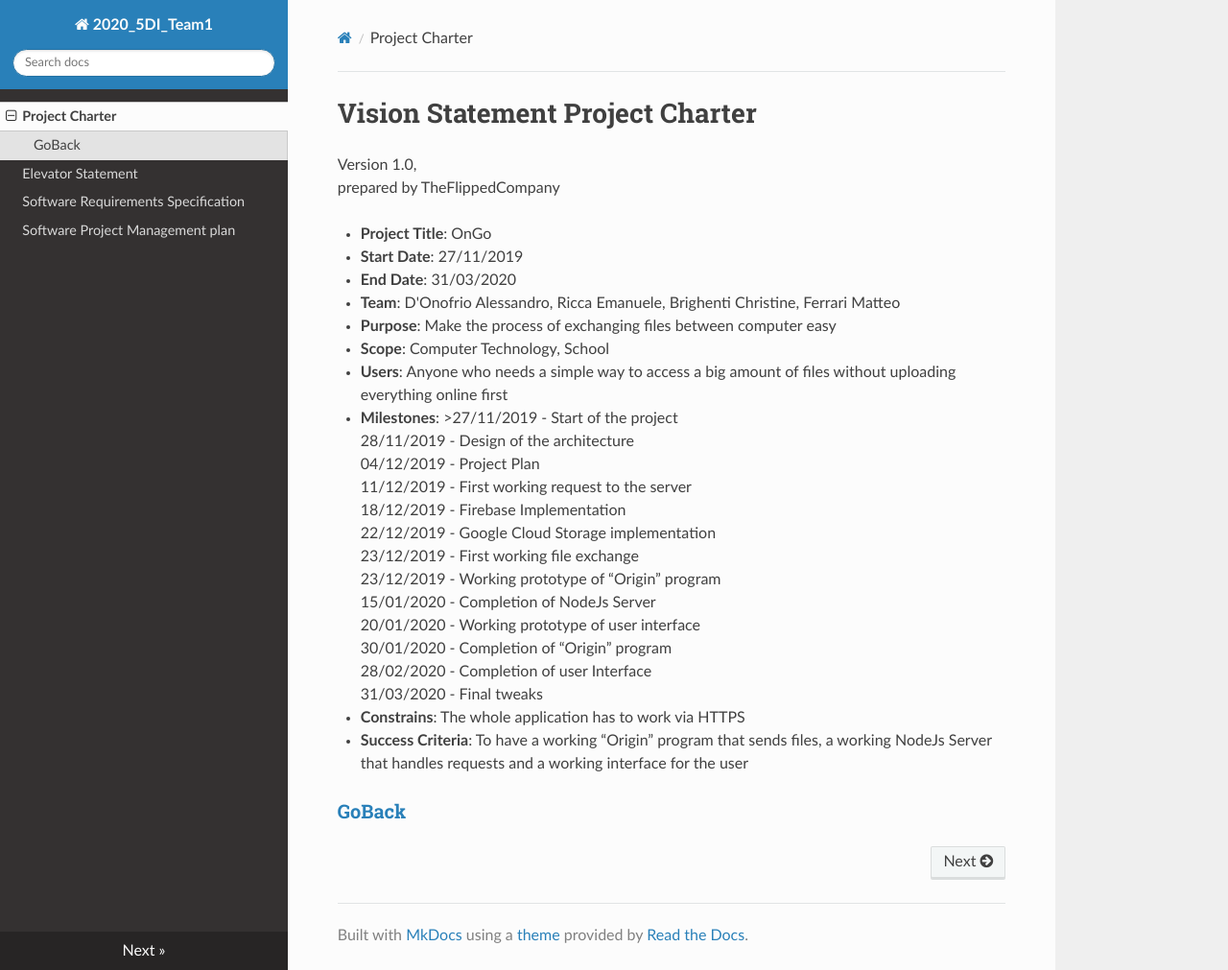
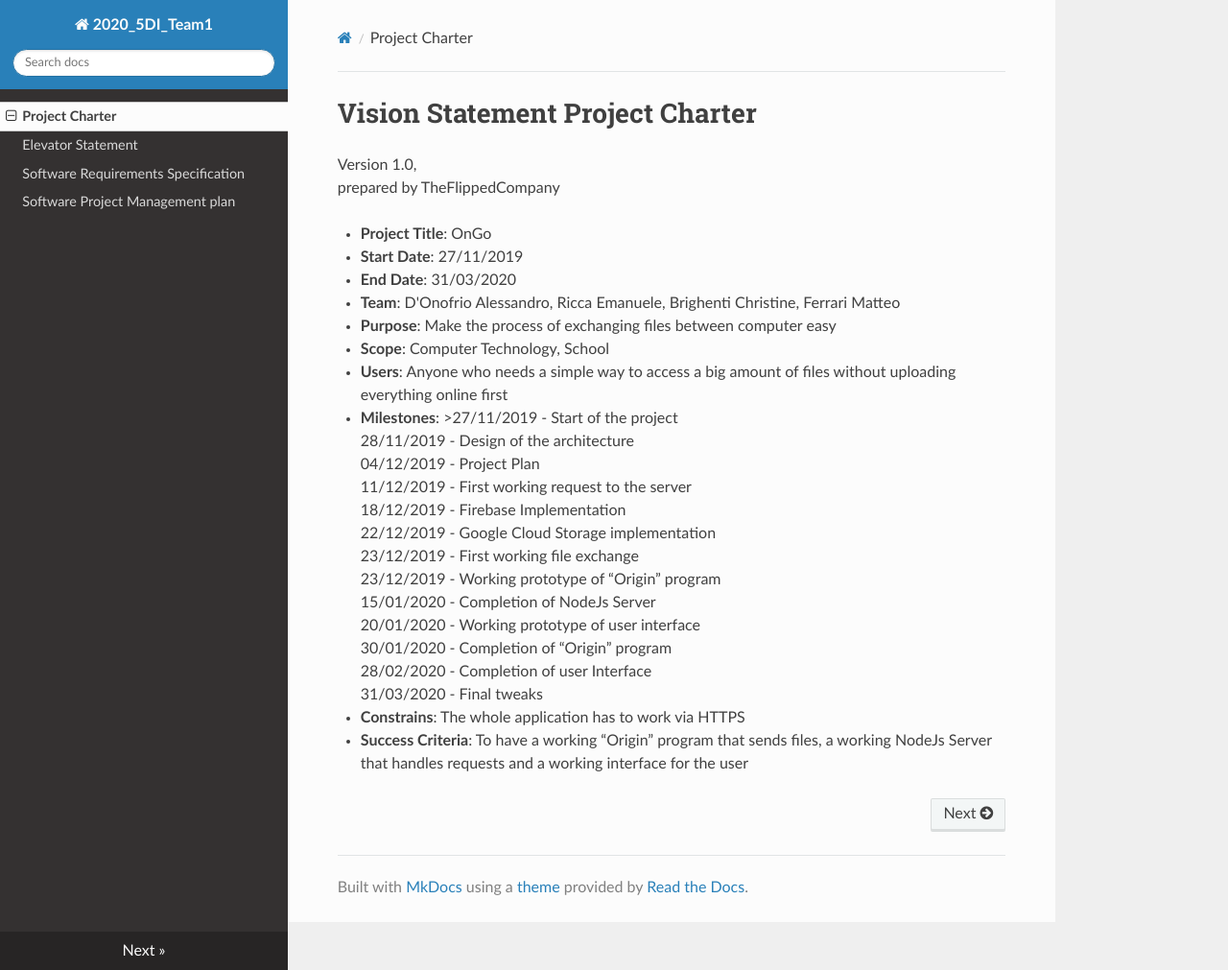
Before and after one commit to FlippedAle/2020_5DI_Team1_DOnofrio, an MkDocs documentation site: the page built from docs/vspc.md, in a window 1280 px wide and 1011 px high. Shown: the whole window at 96% size. Built offline with MkDocs 1.6.1, drawn with Linux system fonts in a browser that asks for light colours; nearby versions of some CDN libraries.

Commit message:
Update vspc.md

```diff
--- a/docs/vspc.md
+++ b/docs/vspc.md
@@ -27,5 +27,3 @@ prepared by TheFlippedCompany
 * **Constrains**: The whole application has to work via HTTPS
 * **Success Criteria**:
     To have a working “Origin” program that sends files, a working NodeJs Server that handles requests and a working interface for the user
-
-### [GoBack](index.md)
```
